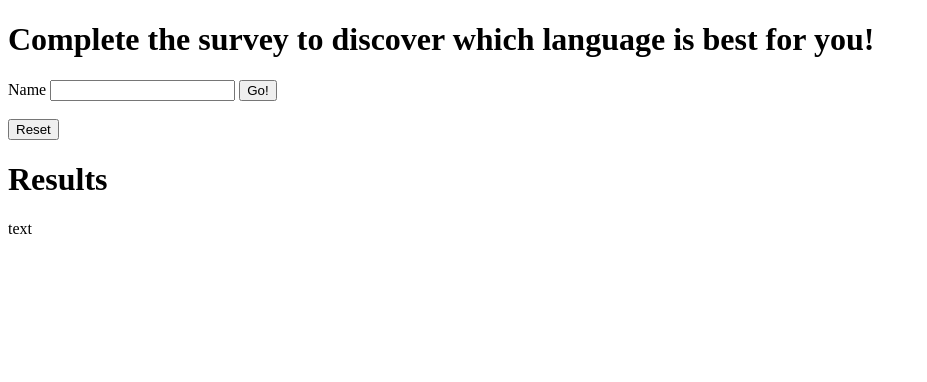
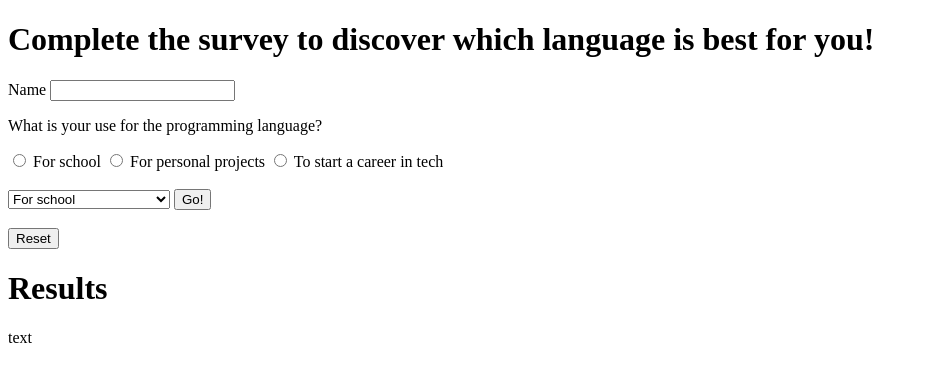
Before and after one commit to gareth-24/programming-languages, a plain HTML site: page index.html in a window 1280 px wide. Shown: the whole page, without its empty margins (0-927 px from the left). Drawn offline with Linux system fonts and the light colour scheme.

Commit message:
add a form for the user to submit a text field and select their reason for learning to code.

```diff
--- a/index.html
+++ b/index.html
@@ -10,8 +10,31 @@
   <form>
     <label for="Input">Name</label>
     <input id="Input" type="text" name="Input">
+    <br>
+    <div class="radio-input">
+      <p>What is your use for the programming language?</p>
+      <label>
+        <input type="radio" name="use" value="school">
+        For school
+      </label>
+      <label>
+        <input type="radio" name="use" value="projects">
+        For personal projects
+      </label>
+      <label>
+        <input type="radio" name="use" value="career">
+        To start a career in tech
+      </label>
+    </div>
+    <br>
+    <select id="use">
+      <option>For school</option>
+      <option>For personal projects</option>
+      <option>To start a career in tech</option>
+    </select>
     <button type="submit">Go!</button>
   </form>
+
   <br>
   <button type="button" class="hidden" id="reset">Reset</button>
   <div id="results" class="hidden">
```
